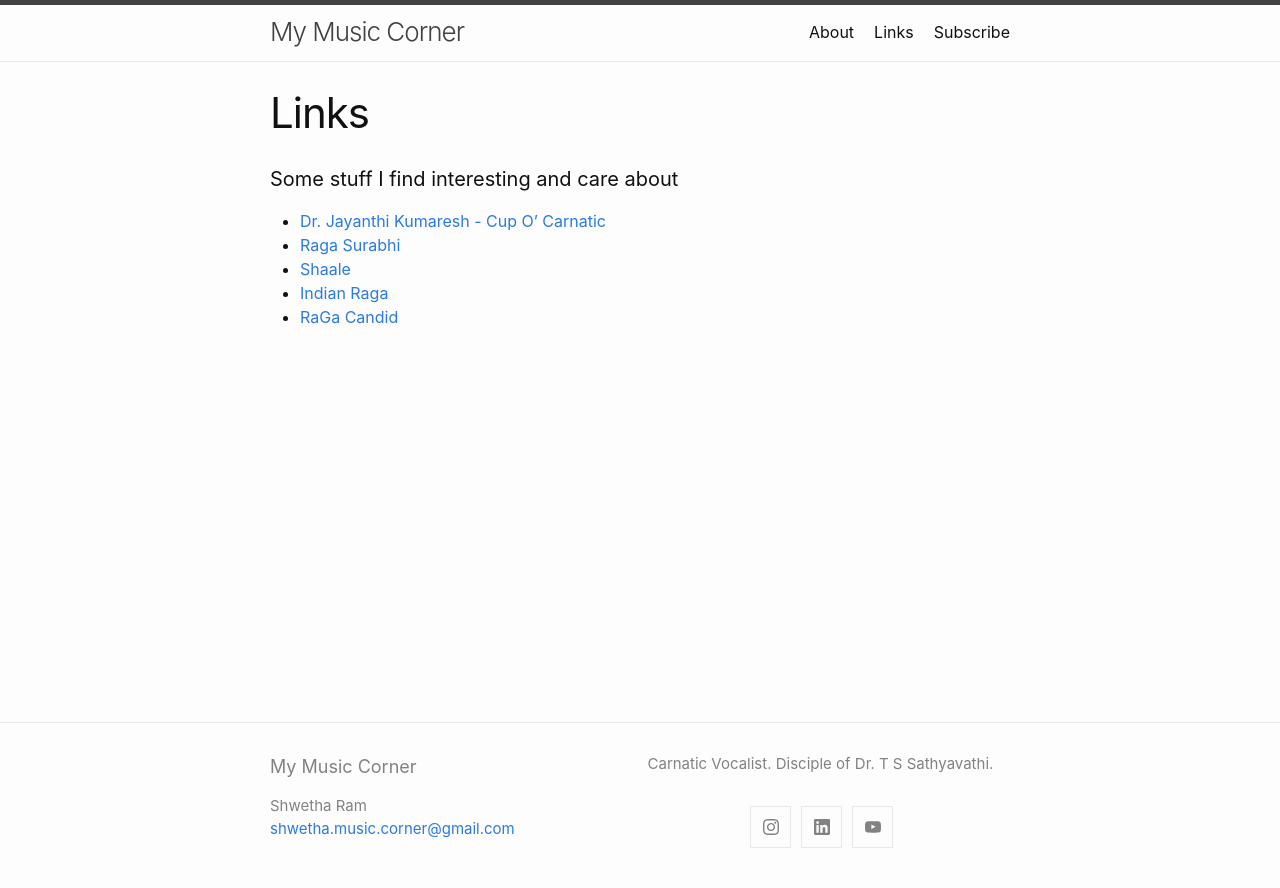
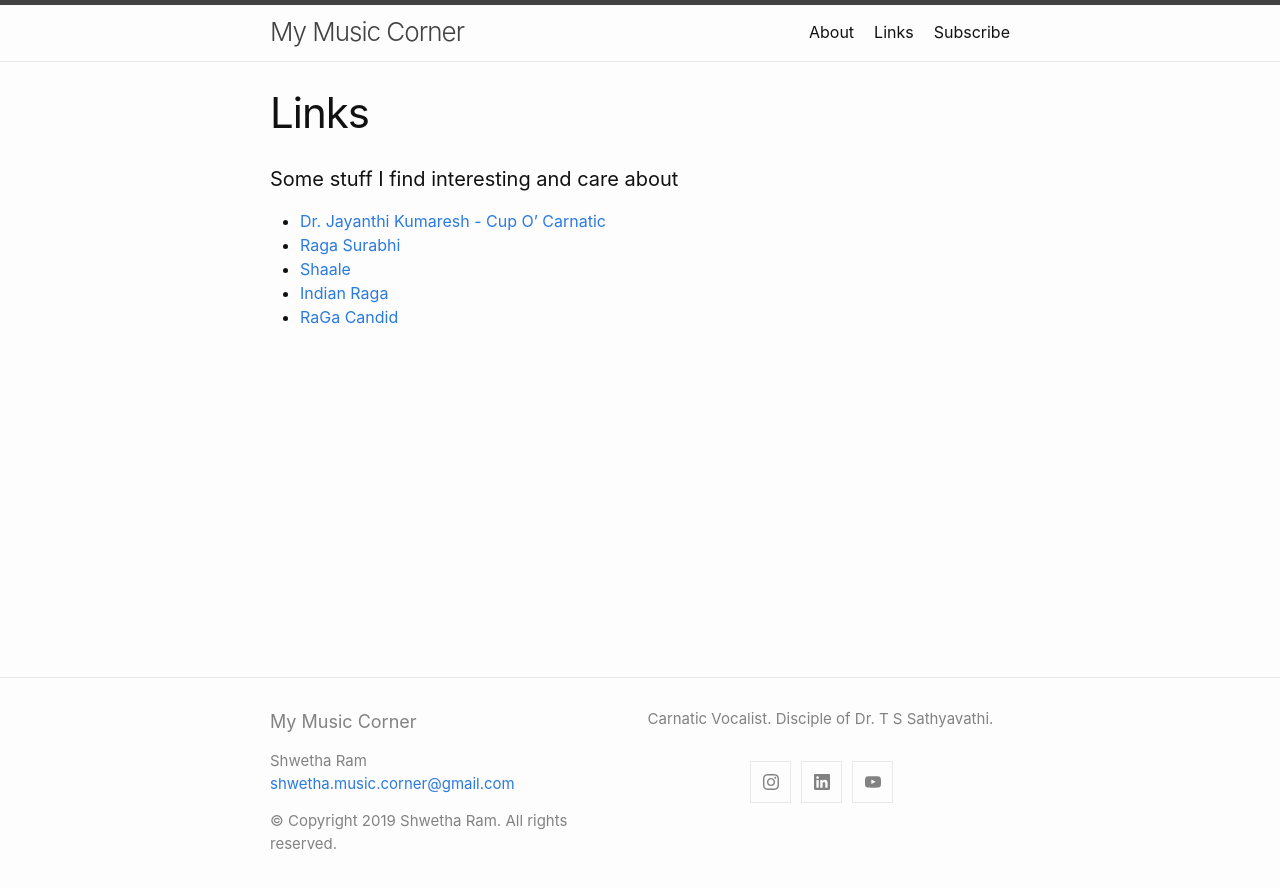
Before and after one commit to shwetharam0407/music-corner, a Jekyll site: the page built from links.md, in a window 1280 px wide. Shown: the top 888 px of the page. Built offline with Jekyll 4.4.1, drawn with Linux system fonts in a browser that asks for light colours.

Commit message:
added copyright notice

```diff
--- a/_includes/footer.html
+++ b/_includes/footer.html
@@ -16,6 +16,7 @@
             <li><a class="u-email" href="mailto:{{ site.email }}">{{ site.email }}</a></li>
             {%- endif -%}
         </ul>
+        &copy; Copyright 2019 Shwetha Ram. All rights reserved.
       </div>
 
       <div class="footer-col one-half">
```
